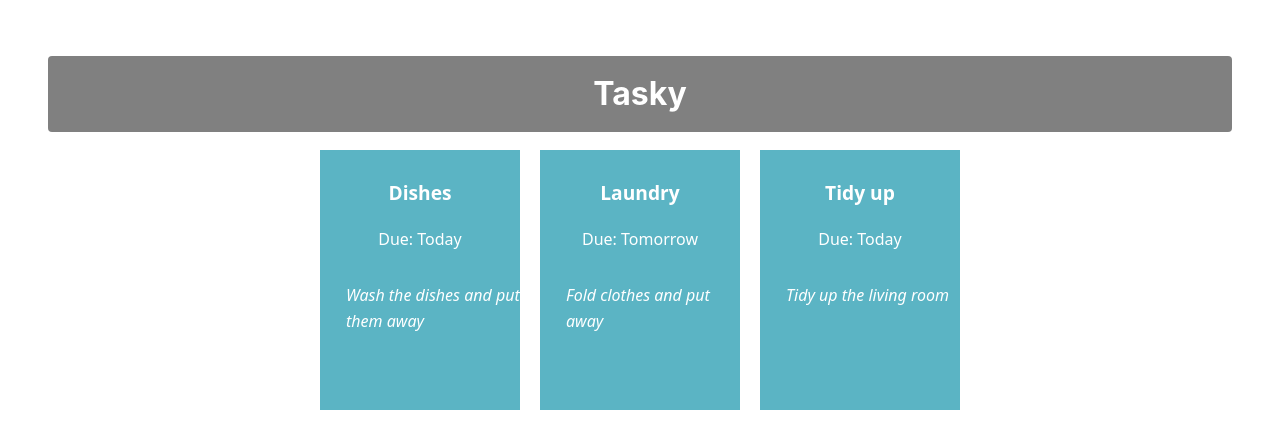
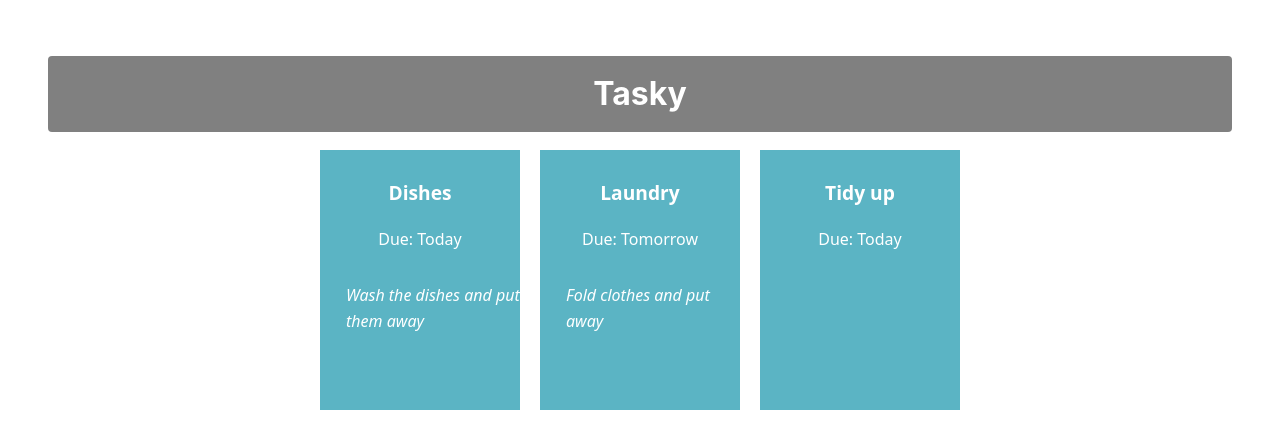
Before and after one commit to fod-bello/react-basics-labs, a React (Vite) app in the folder tasky/: page / in a window 1280 px wide. Shown: the top 448 px of the page. Built offline with nearby package versions, Linux system fonts and the light colour scheme.

Commit message:
Added task state

```diff
--- a/tasky/src/App.jsx
+++ b/tasky/src/App.jsx
@@ -1,4 +1,4 @@
-import React, { useState } from 'react';
+import  { useState } from 'react';
 import './App.css';
 import Task from './components/Task';
 
@@ -7,7 +7,7 @@ function App() {
     tasks: [
       { title:"Dishes", description: "Wash the dishes and put them away", deadline: "Today" },
       { title: "Laundry", description: "Fold clothes and put away", deadline: "Tomorrow" },
-      { title: "Tidy up", description: "Tidy up the living room", deadline: "Today" }
+      { title: "Tidy up", deadline: "Today" }
     ]
   });
 
@@ -15,9 +15,10 @@ function App() {
 
     <div className="container">
       <h1>Tasky</h1>
-      <Task title={taskState.tasks[0].title} deadline={taskState.tasks[0].deadline} description={taskState.tasks[0].description} />
+       <Task title={taskState.tasks[0].title} deadline={taskState.tasks[0].deadline} description={taskState.tasks[0].description} />
       <Task title={taskState.tasks[1].title} deadline={taskState.tasks[1].deadline} description={taskState.tasks[1].description} />
       <Task title={taskState.tasks[2].title} deadline={taskState.tasks[2].deadline} description={taskState.tasks[2].description} />
+
     </div>
 
   );
```
